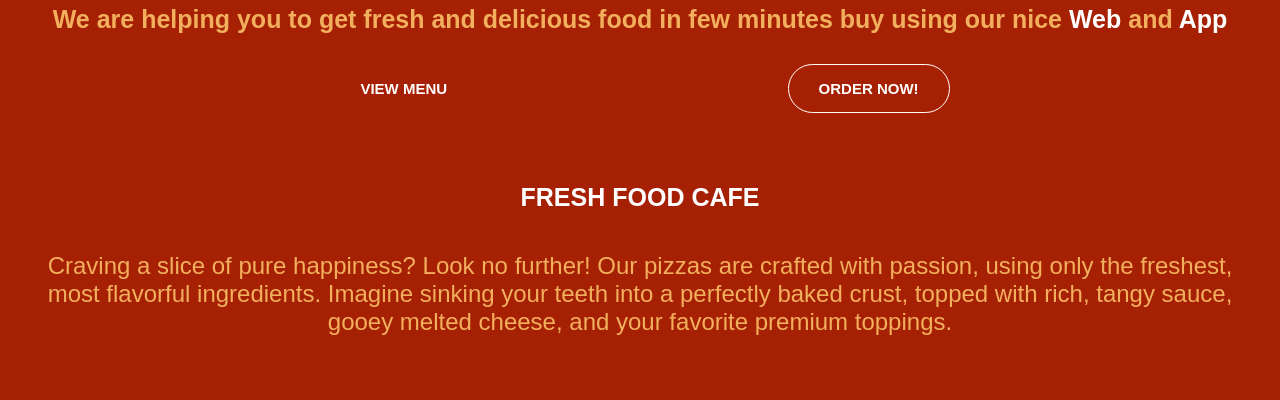
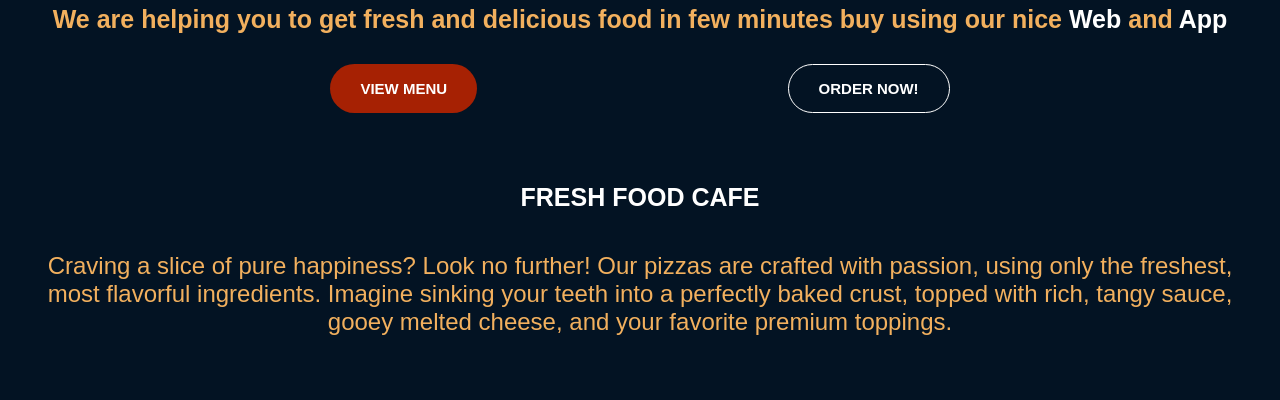
Before and after one commit to Silhouette204/PizzaWebApplication, a plain HTML site: page index.html in a window 1280 px wide. Shown: the part 352-752 px from the top of the page. Drawn offline with nearby package versions, Linux system fonts and the light colour scheme.

Commit message:
changing

```diff
--- a/samsung.css
+++ b/samsung.css
@@ -14,8 +14,9 @@
 
 body {
   min-height: 100vh;
-  width: auto;
-  background-color: var(--dark);
+  width: 100%;
+  background-color: var(--superdark);
+  overflow-x: hidden;
 }
 
 nav {
--- a/styles.css
+++ b/styles.css
@@ -14,7 +14,7 @@
 
 body {
   min-height: 100vh;
-  min-height: 100dvh;
+  width: 100%;
   background-color: var(--superdark);
   overflow-x: hidden;
 }
```
